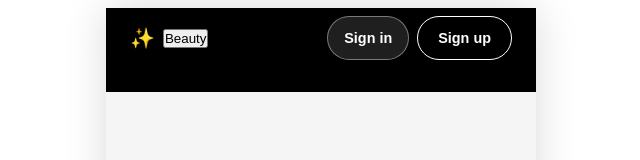
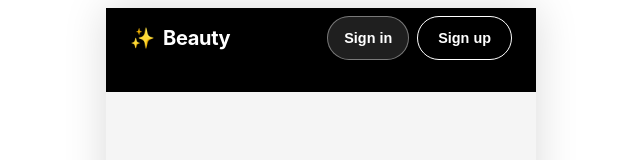
Before and after one commit to PogodaSoftware/main_frame, an Angular app in the folder Frontend/portfolioResume/: page /pogoda/beauty in a window 1280 px wide. Shown: the top 160 px of the page, without its empty margins (319-959 px from the left). Built offline with nearby package versions, Linux system fonts and the light colour scheme.

Commit message:
feat(bff): add BFF SDUI layer for Beauty app

```diff
--- a/Frontend/portfolioResume/src/app/Pogoda-Software-Pages/beauty/beauty-main.component.scss
+++ b/Frontend/portfolioResume/src/app/Pogoda-Software-Pages/beauty/beauty-main.component.scss
@@ -277,3 +277,34 @@
     min-height: 100dvh;
   }
 }
+
+/* ── SDUI presentational button helpers ─────────────────────────────────── */
+/* Brand name rendered as a button (replaces <a routerLink>) */
+.brand-name-btn {
+  background: none;
+  border: none;
+  cursor: pointer;
+  color: #ffffff;
+  font-size: 1.25rem;
+  font-weight: 700;
+  letter-spacing: -0.3px;
+  padding: 0;
+  font-family: inherit;
+
+  &:hover { opacity: 0.85; }
+}
+
+/* Sign-out button — matches existing header action button styles */
+.btn-logout {
+  background: rgba(255, 255, 255, 0.12);
+  border: 1px solid rgba(255, 255, 255, 0.3);
+  color: #ffffff;
+  padding: 7px 16px;
+  border-radius: 8px;
+  font-size: 0.875rem;
+  font-weight: 500;
+  cursor: pointer;
+  font-family: inherit;
+
+  &:hover { background: rgba(255, 255, 255, 0.2); }
+}
```
